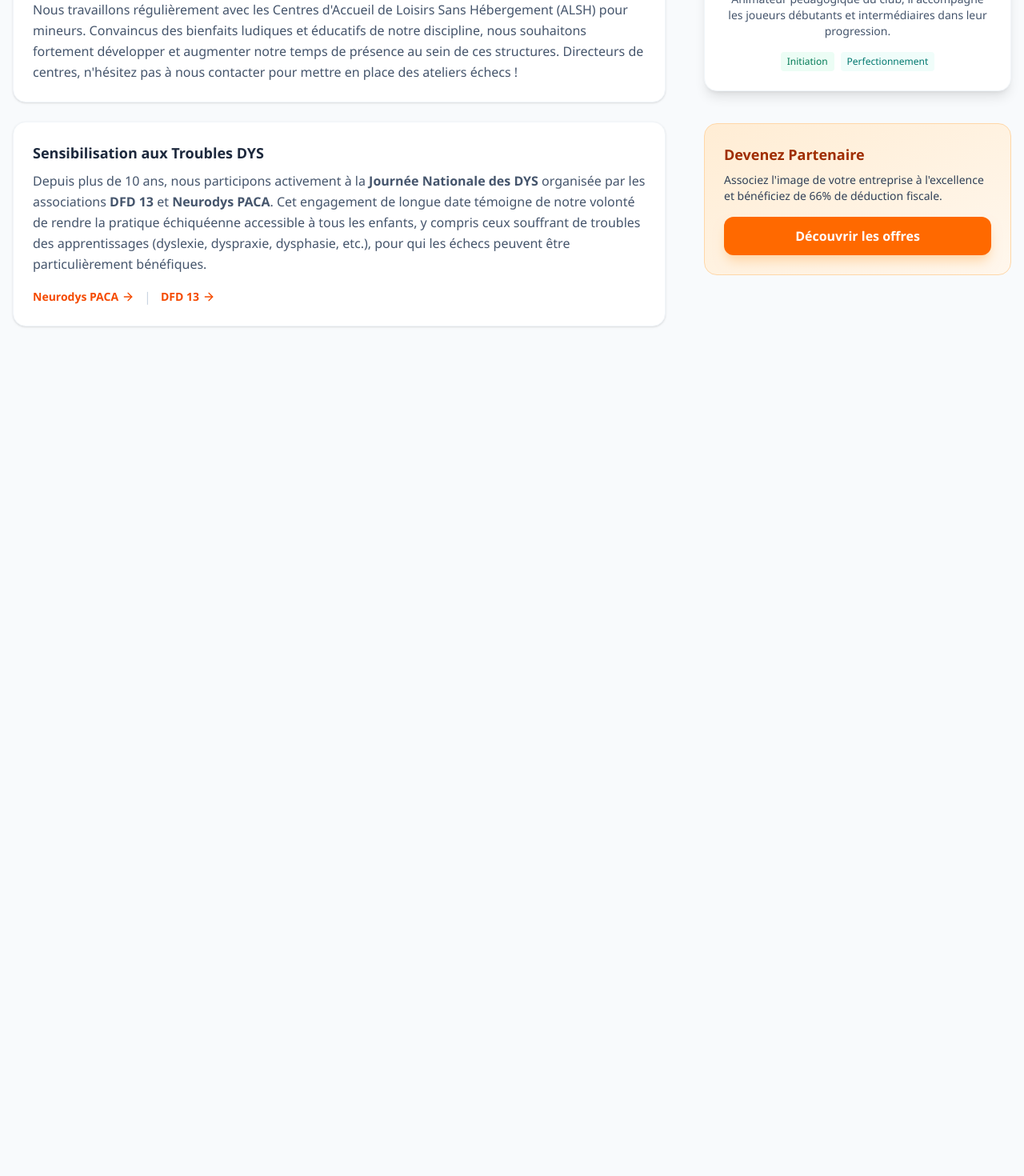
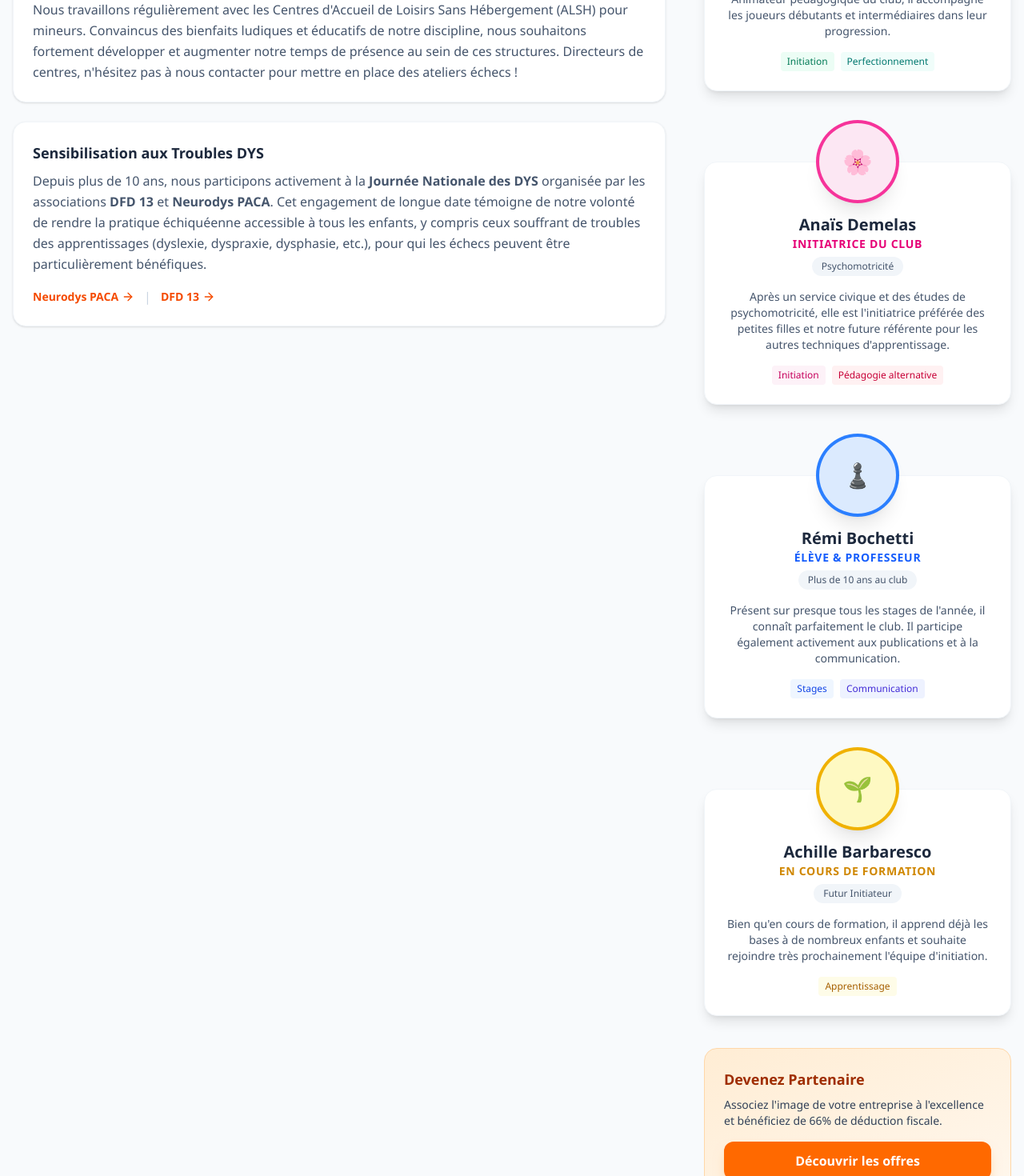
Before and after one commit to jgiraudeau/ac_echecs_calanques, a Next.js app: page /club in a window 1280 px wide. Shown: the part 2330-3800 px from the top of the page at 80% size. Before the commit the page ends 2786 px from the top, so only its background shows below. Built offline with nearby package versions, Linux system fonts and the light colour scheme.

Commit message:
feat: add Anaïs, Rémi and Achille to the team

```diff
--- a/src/app/club/page.tsx
+++ b/src/app/club/page.tsx
@@ -305,6 +305,68 @@ export default function ClubPage() {
                             </div>
                         </div>
 
+                        {/* Anaïs Demelas */}
+                        <div className="relative pt-12">
+                            <div className="absolute top-0 left-1/2 -translate-x-1/2 z-10">
+                                <div className="w-24 h-24 rounded-full bg-pink-100 ring-4 ring-pink-500 shadow-xl flex items-center justify-center text-3xl">
+                                    🌸
+                                </div>
+                            </div>
+                            <div className="bg-white rounded-2xl shadow-lg border border-slate-100 pt-16 pb-6 px-6 text-center">
+                                <h4 className="text-xl font-bold text-slate-800">Anaïs Demelas</h4>
+                                <div className="text-pink-600 font-bold text-sm uppercase tracking-wider mb-1">Initiatrice du club</div>
+                                <div className="inline-block bg-slate-100 text-slate-600 px-3 py-1 rounded-full text-xs mb-4">Psychomotricité</div>
+                                <p className="text-slate-600 text-sm mb-4">
+                                    Après un service civique et des études de psychomotricité, elle est l&apos;initiatrice préférée des petites filles et notre future référente pour les autres techniques d&apos;apprentissage.
+                                </p>
+                                <div className="flex flex-wrap gap-2 justify-center">
+                                    <span className="bg-pink-50 text-pink-700 text-xs px-2 py-1 rounded font-medium">Initiation</span>
+                                    <span className="bg-rose-50 text-rose-700 text-xs px-2 py-1 rounded font-medium">Pédagogie alternative</span>
+                                </div>
+                            </div>
+                        </div>
+
+                        {/* Rémi Bochetti */}
+                        <div className="relative pt-12">
+                            <div className="absolute top-0 left-1/2 -translate-x-1/2 z-10">
+                                <div className="w-24 h-24 rounded-full bg-blue-100 ring-4 ring-blue-500 shadow-xl flex items-center justify-center text-3xl">
+                                    ♟️
+                                </div>
+                            </div>
+                            <div className="bg-white rounded-2xl shadow-lg border border-slate-100 pt-16 pb-6 px-6 text-center">
+                                <h4 className="text-xl font-bold text-slate-800">Rémi Bochetti</h4>
+                                <div className="text-blue-600 font-bold text-sm uppercase tracking-wider mb-1">Élève & Professeur</div>
+                                <div className="inline-block bg-slate-100 text-slate-600 px-3 py-1 rounded-full text-xs mb-4">Plus de 10 ans au club</div>
+                                <p className="text-slate-600 text-sm mb-4">
+                                    Présent sur presque tous les stages de l&apos;année, il connaît parfaitement le club. Il participe également activement aux publications et à la communication.
+                                </p>
+                                <div className="flex flex-wrap gap-2 justify-center">
+                                    <span className="bg-blue-50 text-blue-700 text-xs px-2 py-1 rounded font-medium">Stages</span>
+                                    <span className="bg-indigo-50 text-indigo-700 text-xs px-2 py-1 rounded font-medium">Communication</span>
+                                </div>
+                            </div>
+                        </div>
+
+                        {/* Achille Barbaresco */}
+                        <div className="relative pt-12">
+                            <div className="absolute top-0 left-1/2 -translate-x-1/2 z-10">
+                                <div className="w-24 h-24 rounded-full bg-yellow-100 ring-4 ring-yellow-500 shadow-xl flex items-center justify-center text-3xl">
+                                    🌱
+                                </div>
+                            </div>
+                            <div className="bg-white rounded-2xl shadow-lg border border-slate-100 pt-16 pb-6 px-6 text-center">
+                                <h4 className="text-xl font-bold text-slate-800">Achille Barbaresco</h4>
+                                <div className="text-yellow-600 font-bold text-sm uppercase tracking-wider mb-1">En cours de formation</div>
+                                <div className="inline-block bg-slate-100 text-slate-600 px-3 py-1 rounded-full text-xs mb-4">Futur Initiateur</div>
+                                <p className="text-slate-600 text-sm mb-4">
+                                    Bien qu&apos;en cours de formation, il apprend déjà les bases à de nombreux enfants et souhaite rejoindre très prochainement l&apos;équipe d&apos;initiation.
+                                </p>
+                                <div className="flex flex-wrap gap-2 justify-center">
+                                    <span className="bg-yellow-50 text-yellow-700 text-xs px-2 py-1 rounded font-medium">Apprentissage</span>
+                                </div>
+                            </div>
+                        </div>
+
                         {/* Call to Action Partenaires */}
                         <div className="bg-gradient-to-br from-orange-100 to-orange-50 rounded-2xl p-6 border border-orange-200">
                             <h3 className="font-bold text-orange-800 text-lg mb-2">Devenez Partenaire</h3>
```
